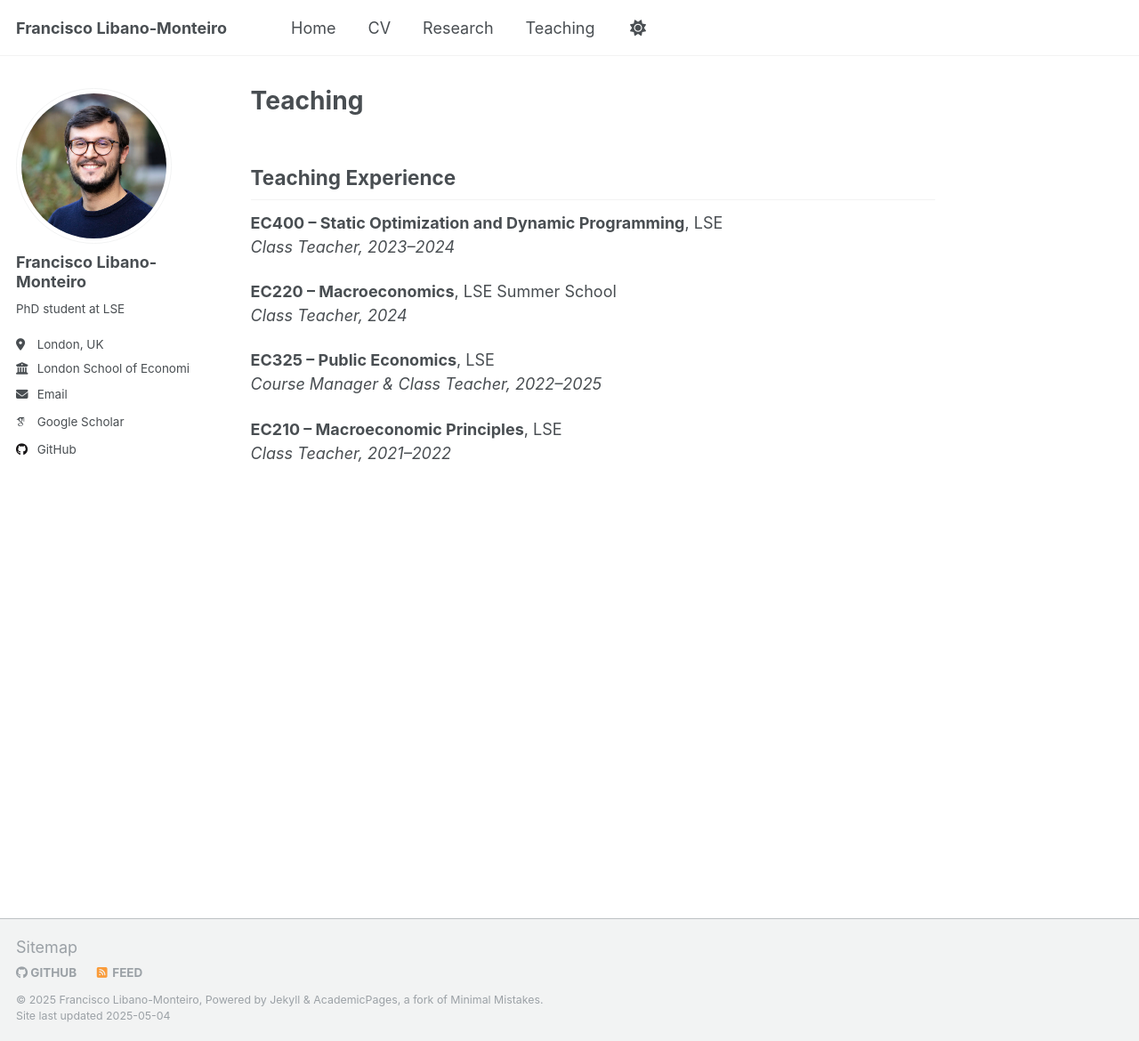
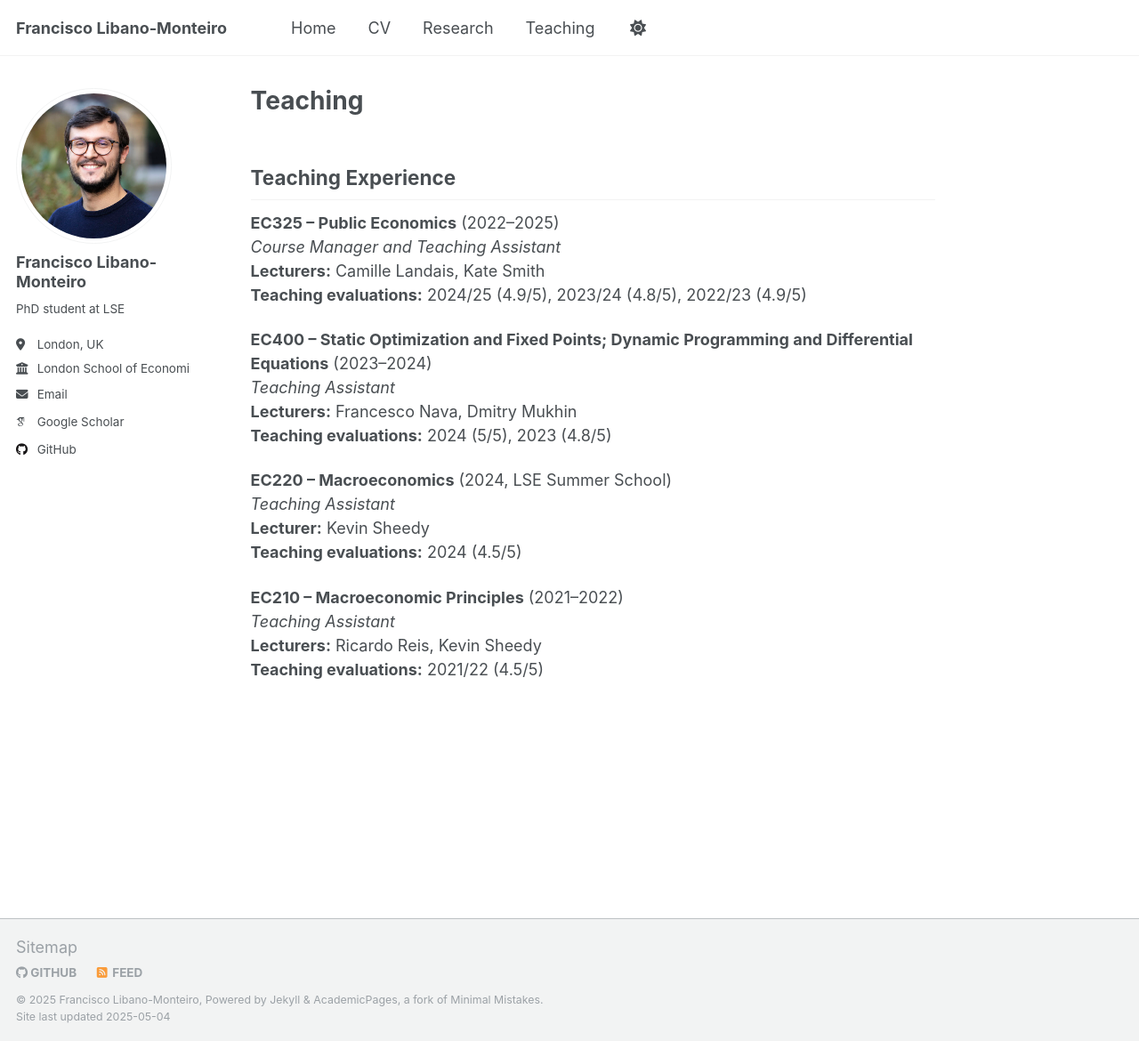
Before and after one commit to mfsdlm98/mfsdlm98.github.io, a Jekyll site: the page built from _pages/teaching.md, in a window 1280 px wide and 1170 px high. Shown: the whole window at 89% size. Built offline with Jekyll 4.4.1, drawn with Linux system fonts in a browser that asks for light colours; some web fonts are replaced.

Commit message:
teaching section

```diff
--- a/_pages/teaching.md
+++ b/_pages/teaching.md
@@ -7,14 +7,22 @@ author_profile: true
 
 ## Teaching Experience
 
-**EC400 – Static Optimization and Dynamic Programming**, LSE
-_Class Teacher, 2023–2024_
+**EC325 – Public Economics** (2022–2025)
+_Course Manager and Teaching Assistant_
+**Lecturers:** Camille Landais, Kate Smith
+**Teaching evaluations:** 2024/25 (4.9/5), 2023/24 (4.8/5), 2022/23 (4.9/5)
 
-**EC220 – Macroeconomics**, LSE Summer School
-_Class Teacher, 2024_
+**EC400 – Static Optimization and Fixed Points; Dynamic Programming and Differential Equations** (2023–2024)
+_Teaching Assistant_
+**Lecturers:** Francesco Nava, Dmitry Mukhin
+**Teaching evaluations:** 2024 (5/5), 2023 (4.8/5)
 
-**EC325 – Public Economics**, LSE
-_Course Manager & Class Teacher, 2022–2025_
+**EC220 – Macroeconomics** (2024, LSE Summer School)
+_Teaching Assistant_
+**Lecturer:** Kevin Sheedy
+**Teaching evaluations:** 2024 (4.5/5)
 
-**EC210 – Macroeconomic Principles**, LSE
-_Class Teacher, 2021–2022_
+**EC210 – Macroeconomic Principles** (2021–2022)
+_Teaching Assistant_
+**Lecturers:** Ricardo Reis, Kevin Sheedy
+**Teaching evaluations:** 2021/22 (4.5/5)
```
Also changed, not shown: _pages/research.md (+1 -0 lines).
